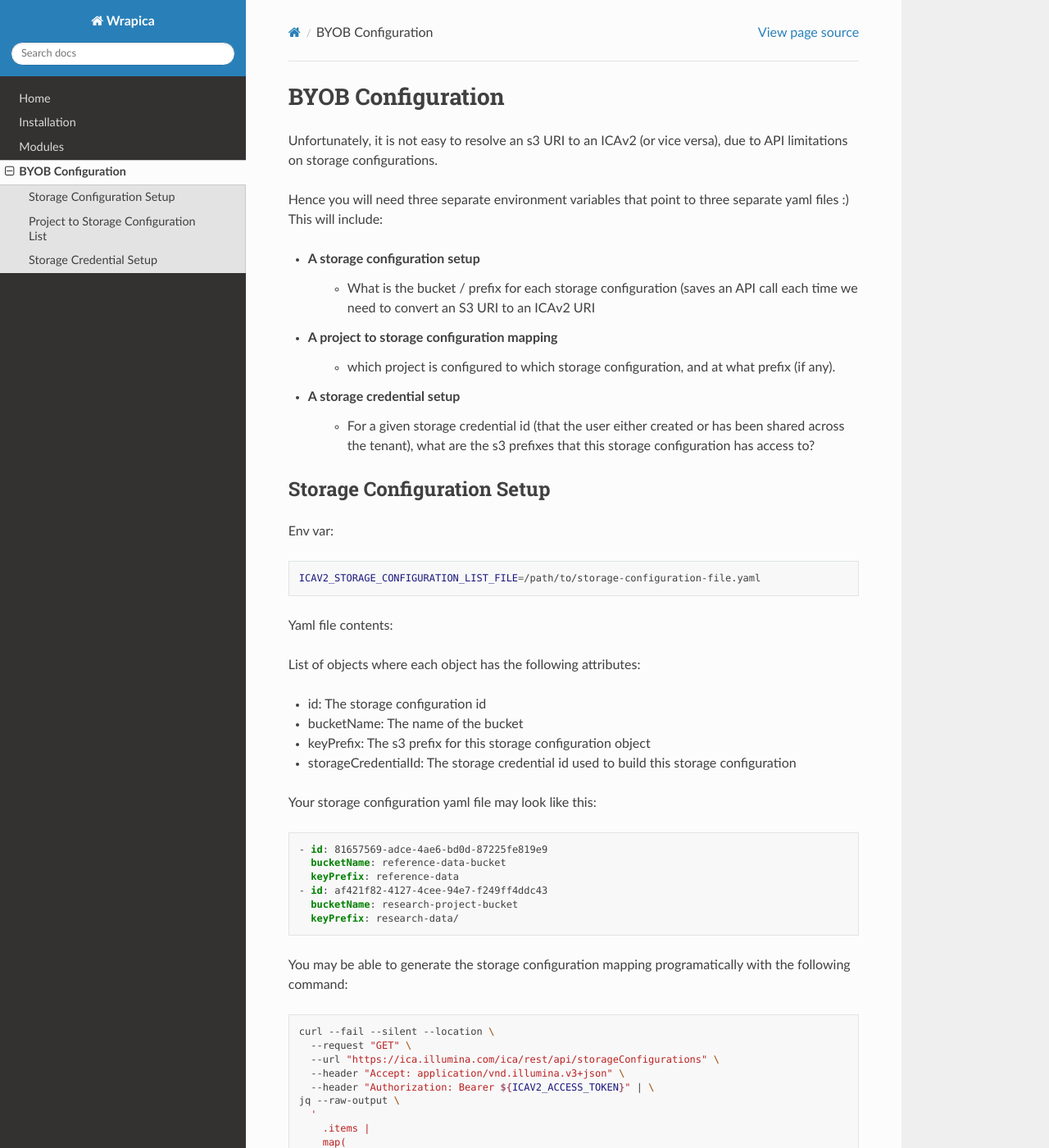
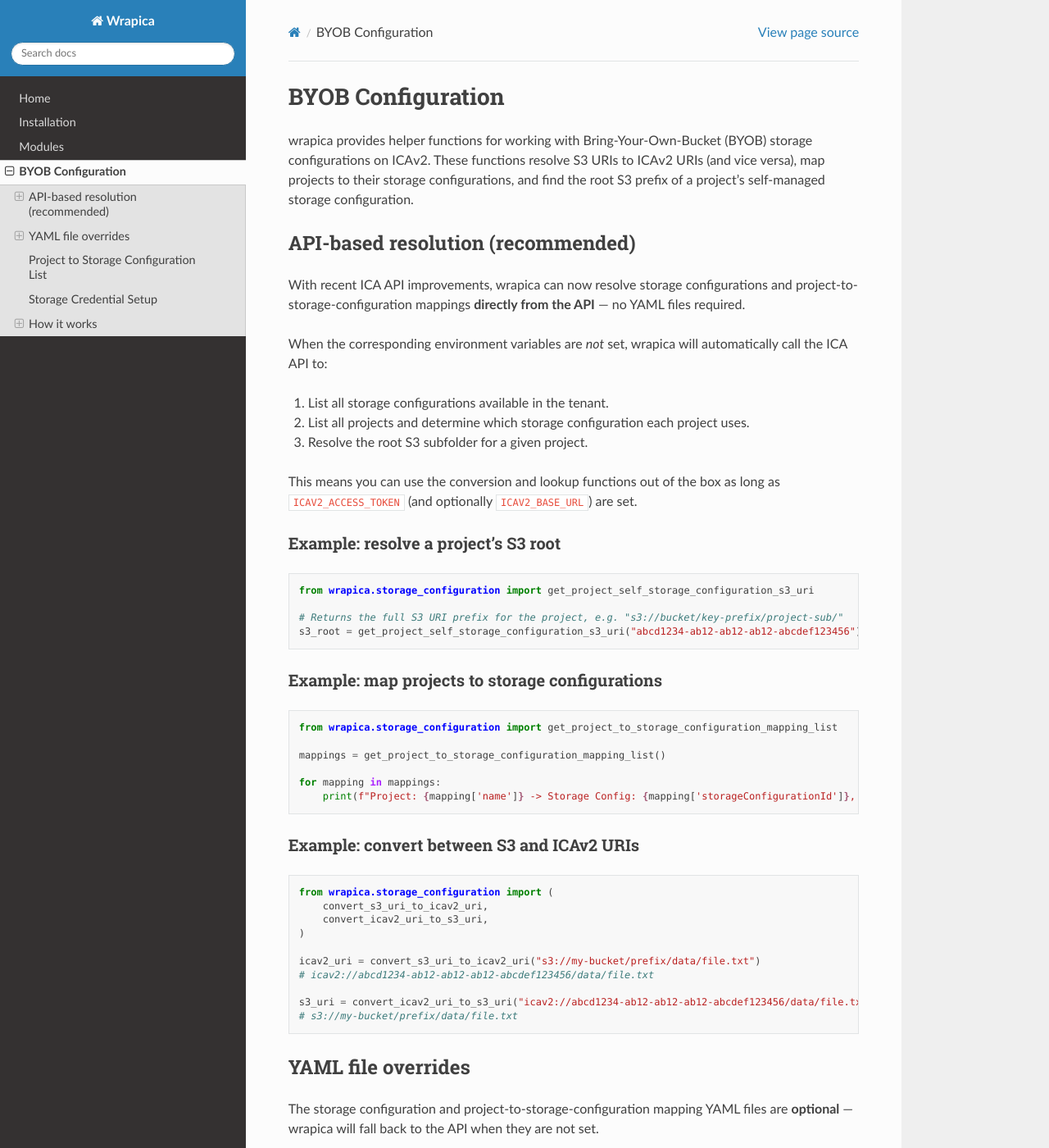
Before and after one commit to umccr/wrapica, a Sphinx documentation site: the page built from docs/byob_configuration.rst, in a window 1280 px wide and 1400 px high. Shown: the whole window at 82% size. Built offline with Sphinx 7.4.7 and the Read the Docs theme 3.1.0, drawn with Linux system fonts in a browser that asks for light colours; some of the changed text lies outside the part shown.

Commit message:
feat(docs): Document API-based BYOB configuration resolution

```diff
--- a/docs/byob_configuration.rst
+++ b/docs/byob_configuration.rst
@@ -1,22 +1,83 @@
 BYOB Configuration
 ==================
 
-Unfortunately, it is not easy to resolve an s3 URI to an ICAv2 (or vice versa), due
-to API limitations on storage configurations.
+wrapica provides helper functions for working with Bring-Your-Own-Bucket (BYOB) storage
+configurations on ICAv2. These functions resolve S3 URIs to ICAv2 URIs (and vice versa),
+map projects to their storage configurations, and find the root S3 prefix of a project's
+self-managed storage configuration.
 
-Hence you will need three separate environment variables that point to three separate yaml files :)
-This will include:
+API-based resolution (recommended)
+-----------------------------------
 
-* A storage configuration setup
-    * What is the bucket / prefix for each storage configuration (saves an API call each time we need to convert an S3 URI to an ICAv2 URI
-* A project to storage configuration mapping
-    * which project is configured to which storage configuration, and at what prefix (if any).
-* A storage credential setup
-    * For a given storage credential id (that the user either created or has been shared across the tenant), what are the s3 prefixes that this storage configuration has access to?
+With recent ICA API improvements, wrapica can now resolve storage configurations and
+project-to-storage-configuration mappings **directly from the API** — no YAML files required.
+
+When the corresponding environment variables are *not* set, wrapica will automatically
+call the ICA API to:
+
+1. List all storage configurations available in the tenant.
+2. List all projects and determine which storage configuration each project uses.
+3. Resolve the root S3 subfolder for a given project.
+
+This means you can use the conversion and lookup functions out of the box as long as
+``ICAV2_ACCESS_TOKEN`` (and optionally ``ICAV2_BASE_URL``) are set.
+
+Example: resolve a project's S3 root
+~~~~~~~~~~~~~~~~~~~~~~~~~~~~~~~~~~~~~
+
+.. code-block:: python
+
+    from wrapica.storage_configuration import get_project_self_storage_configuration_s3_uri
+
+    # Returns the full S3 URI prefix for the project, e.g. "s3://bucket/key-prefix/project-sub/"
+    s3_root = get_project_self_storage_configuration_s3_uri("abcd1234-ab12-ab12-ab12-abcdef123456")
+
+Example: map projects to storage configurations
+~~~~~~~~~~~~~~~~~~~~~~~~~~~~~~~~~~~~~~~~~~~~~~~~
+
+.. code-block:: python
+
+    from wrapica.storage_configuration import get_project_to_storage_configuration_mapping_list
+
+    mappings = get_project_to_storage_configuration_mapping_list()
+
+    for mapping in mappings:
+        print(f"Project: {mapping['name']} -> Storage Config: {mapping['storageConfigurationId']}, prefix: {mapping.get('prefix')}")
+
+Example: convert between S3 and ICAv2 URIs
+~~~~~~~~~~~~~~~~~~~~~~~~~~~~~~~~~~~~~~~~~~~
+
+.. code-block:: python
+
+    from wrapica.storage_configuration import (
+        convert_s3_uri_to_icav2_uri,
+        convert_icav2_uri_to_s3_uri,
+    )
+
+    icav2_uri = convert_s3_uri_to_icav2_uri("s3://my-bucket/prefix/data/file.txt")
+    # icav2://abcd1234-ab12-ab12-ab12-abcdef123456/data/file.txt
+
+    s3_uri = convert_icav2_uri_to_s3_uri("icav2://abcd1234-ab12-ab12-ab12-abcdef123456/data/file.txt")
+    # s3://my-bucket/prefix/data/file.txt
 
 
+YAML file overrides
+--------------------
+
+The storage configuration and project-to-storage-configuration mapping YAML files are
+**optional** — wrapica will fall back to the API when they are not set.
+
+However, the **storage credential list YAML is still mandatory** for S3 buckets that are
+not mounted onto any ICA project. The API does not expose which S3 prefixes a given
+storage credential has access to, so this mapping must be provided explicitly.
+
+If your ICA token does not have the required permissions to list storage configurations
+or projects, or you want to avoid extra API calls for performance reasons, you can
+also supply YAML files for the other two lists via environment variables. When set,
+wrapica will use these files **instead of** calling the API.
+
 Storage Configuration Setup
----------------------------
+~~~~~~~~~~~~~~~~~~~~~~~~~~~~
 
 Env var:
 
@@ -140,3 +201,49 @@
           keyPrefix: research-data/colon-cancer-data/
         - bucketName: research-project-bucket
           keyPrefix: clinical-trial-control-data/colon-control-data/
+
+
+How it works
+------------
+
+The following diagram shows the resolution order wrapica uses:
+
+1. **Storage Configuration List** — if ``ICAV2_STORAGE_CONFIGURATION_LIST_FILE`` is set,
+   load from YAML; otherwise call ``GET /api/storageConfigurations``.
+
+2. **Project-to-Storage Mapping** — if ``ICAV2_PROJECT_TO_STORAGE_CONFIGURATION_MAPPING_LIST_FILE``
+   is set, load from YAML; otherwise iterate over all projects (via ``list_projects()``) and
+   call ``GET /api/projects/{id}/selfManagedStorageConfiguration`` for each project that has
+   a self-managed storage configuration.
+
+3. **URI Conversion** — with both lists resolved, wrapica can map any S3 URI to an ICAv2
+   URI (and back) by matching the bucket + key prefix against the storage configuration and
+   project prefix.
+
+Key functions
+~~~~~~~~~~~~~
+
+.. list-table::
+   :header-rows: 1
+   :widths: 40 60
+
+   * - Function
+     - Description
+   * - ``get_storage_configuration_list()``
+     - List all storage configurations in the tenant
+   * - ``get_project_to_storage_configuration_mapping_list()``
+     - Map each project to its storage configuration and prefix
+   * - ``get_project_self_storage_configuration_s3_uri(project_id)``
+     - Get the root S3 URI for a project's self-managed storage configuration
+   * - ``get_s3_key_prefix_by_project_id(project_id)``
+     - Get the S3 key prefix URI for a project
+   * - ``get_project_id_by_s3_key_prefix(s3_key_prefix)``
+     - Resolve which project owns a given S3 prefix
+   * - ``convert_s3_uri_to_icav2_uri(s3_uri)``
+     - Convert an S3 URI to an ICAv2 URI
+   * - ``convert_icav2_uri_to_s3_uri(icav2_uri)``
+     - Convert an ICAv2 URI to an S3 URI
+   * - ``convert_project_data_obj_to_s3_uri(project_data_obj)``
+     - Convert a ProjectData object to its S3 URI
+   * - ``convert_s3_uri_to_project_data_obj(s3_uri)``
+     - Convert an S3 URI to a ProjectData object
```
